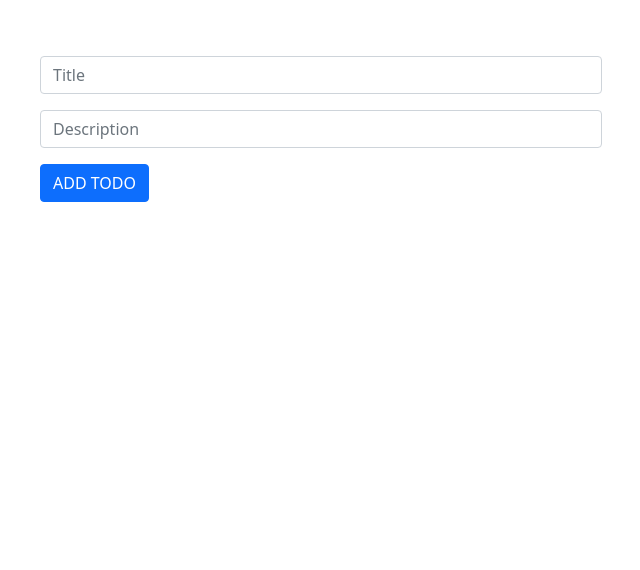
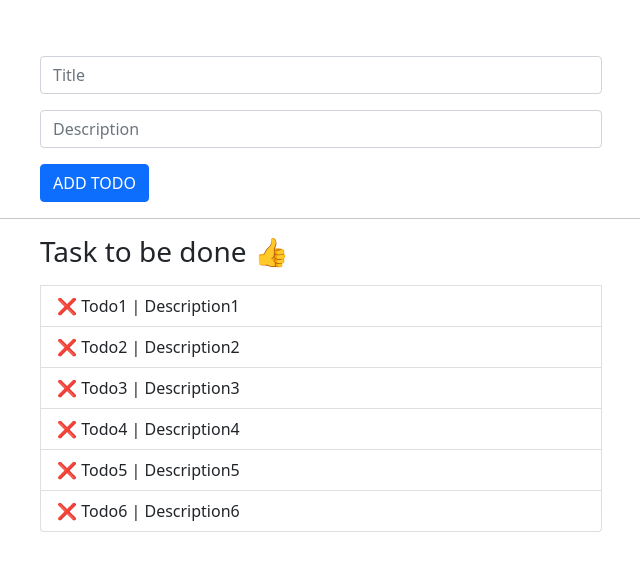
Before and after one commit to master-dhanesh/React-mern-02, a React (Create React App) app: page / in a window 1280 px wide. Shown: the top 570 px of the page, without its empty margins (319-959 px from the left). Built offline with nearby package versions, Linux system fonts and the light colour scheme.

Commit message:
PROPTYPES-RENDRINGLIST

```diff
--- a/package.json
+++ b/package.json
@@ -10,6 +10,7 @@
     "react": "^18.1.0",
     "react-dom": "^18.1.0",
     "react-scripts": "5.0.1",
+    "uuid": "^8.3.2",
     "web-vitals": "^2.1.4"
   },
   "scripts": {
--- a/src/App.js
+++ b/src/App.js
@@ -1,9 +1,22 @@
+import { useState } from "react";
 import Create from "./Components/Create";
+import Show from "./Components/Show";
 
 const App = () => {
+    const [todos, setTodos] = useState([
+        { id: "1", title: "Todo1", desc: "Description1" },
+        { id: "2", title: "Todo2", desc: "Description2" },
+        { id: "3", title: "Todo3", desc: "Description3" },
+        { id: "4", title: "Todo4", desc: "Description4" },
+        { id: "5", title: "Todo5", desc: "Description5" },
+        { id: "6", title: "Todo6", desc: "Description6" },
+    ]);
+
     return (
         <div className="container mt-5 p-2">
-            <Create />
+            <Create todos={todos} setTodos={setTodos} />
+            <hr />
+            <Show todos={todos} setTodos={setTodos} />
         </div>
     );
 };
--- a/src/Components/Create.js
+++ b/src/Components/Create.js
@@ -1,6 +1,9 @@
 import { useState } from "react";
+import { v4 as uuidv4 } from "uuid";
+import PropTypes from "prop-types";
 
-const Create = () => {
+const Create = ({ todos, setTodos, name }) => {
+    console.log(name);
     const [todo, setTodo] = useState({
         title: "",
         desc: "",
@@ -11,7 +14,12 @@ const Create = () => {
 
     const HandleSubmit = (e) => {
         e.preventDefault();
-        console.log(todo);
+        let sendTodo = {
+            id: uuidv4(),
+            ...todo,
+        };
+
+        setTodos([...todos, sendTodo]);
         setTodo({ title: "", desc: "" });
     };
 
@@ -38,4 +46,8 @@ const Create = () => {
     );
 };
 
+Create.defaultProps = {
+    name: "Creating Todos",
+};
+
 export default Create;
--- /dev/null
+++ b/src/Components/Show.js
@@ -0,0 +1,34 @@
+import React from "react";
+import PropTypes from "prop-types";
+
+const Show = ({ todos, setTodos }) => {
+    const DeleteHandler = (id) => {
+        setTodos(todos.filter((todo) => todo.id !== id));
+    };
+
+    let todolist = <p className="text-center text-muted">ALL TASKS DONE!</p>;
+
+    if (todos.length !== 0) {
+        todolist = todos.map((todo) => (
+            <label key={todo.id} className="list-group-item">
+                <span onClick={() => DeleteHandler(todo.id)}>❌</span>
+                {"  "}
+                {todo.title} | {todo.desc}
+            </label>
+        ));
+    }
+
+    return (
+        <div className="list-group m-auto w-50">
+            <h3 className="mb-3">Task to be done 👍</h3>
+            {todolist}
+        </div>
+    );
+};
+
+Show.propTypes = {
+    todos: PropTypes.array,
+    setTodos: PropTypes.func,
+};
+
+export default Show;
```
Also changed, not shown: 1 other file (tests, documents, lock files or other folders).
